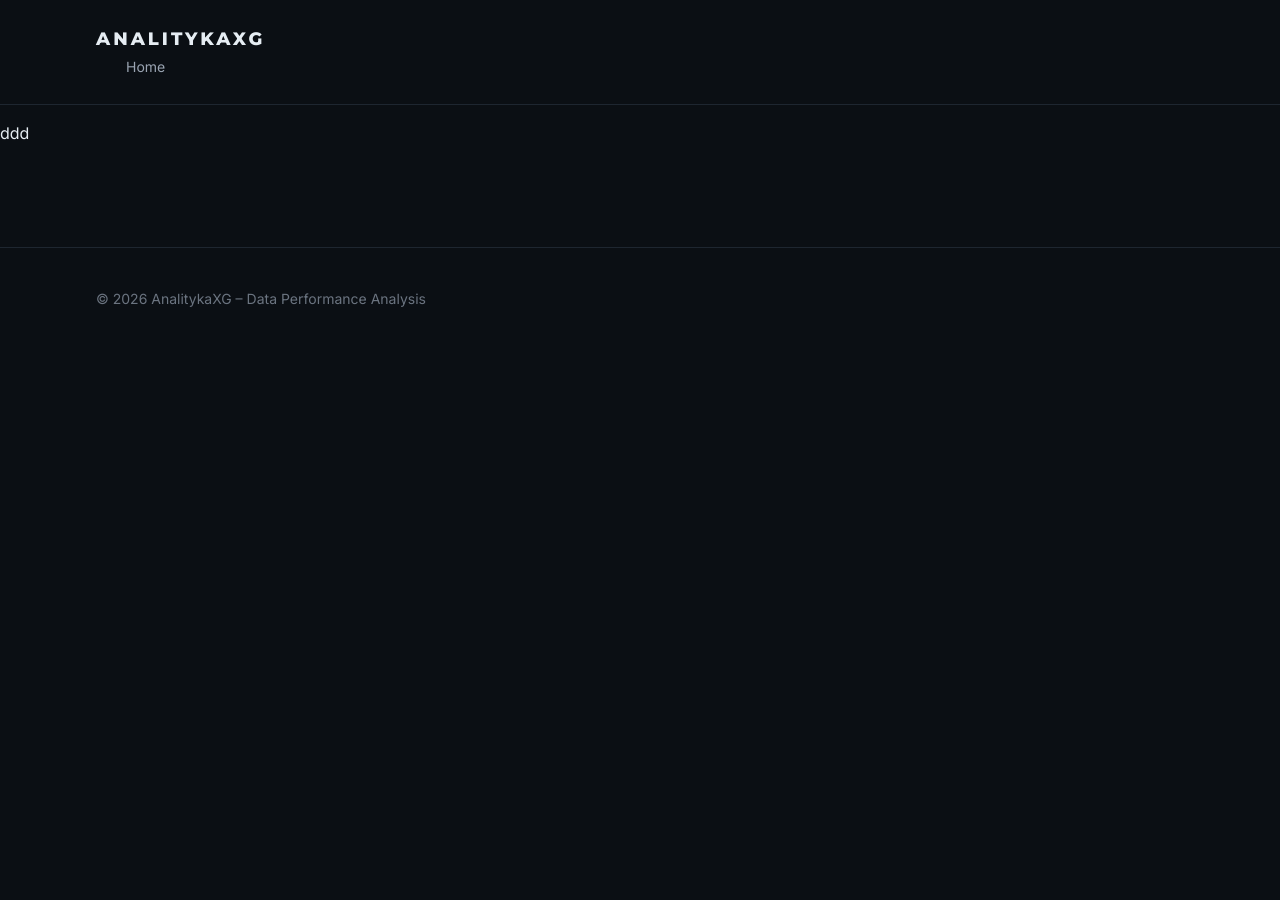
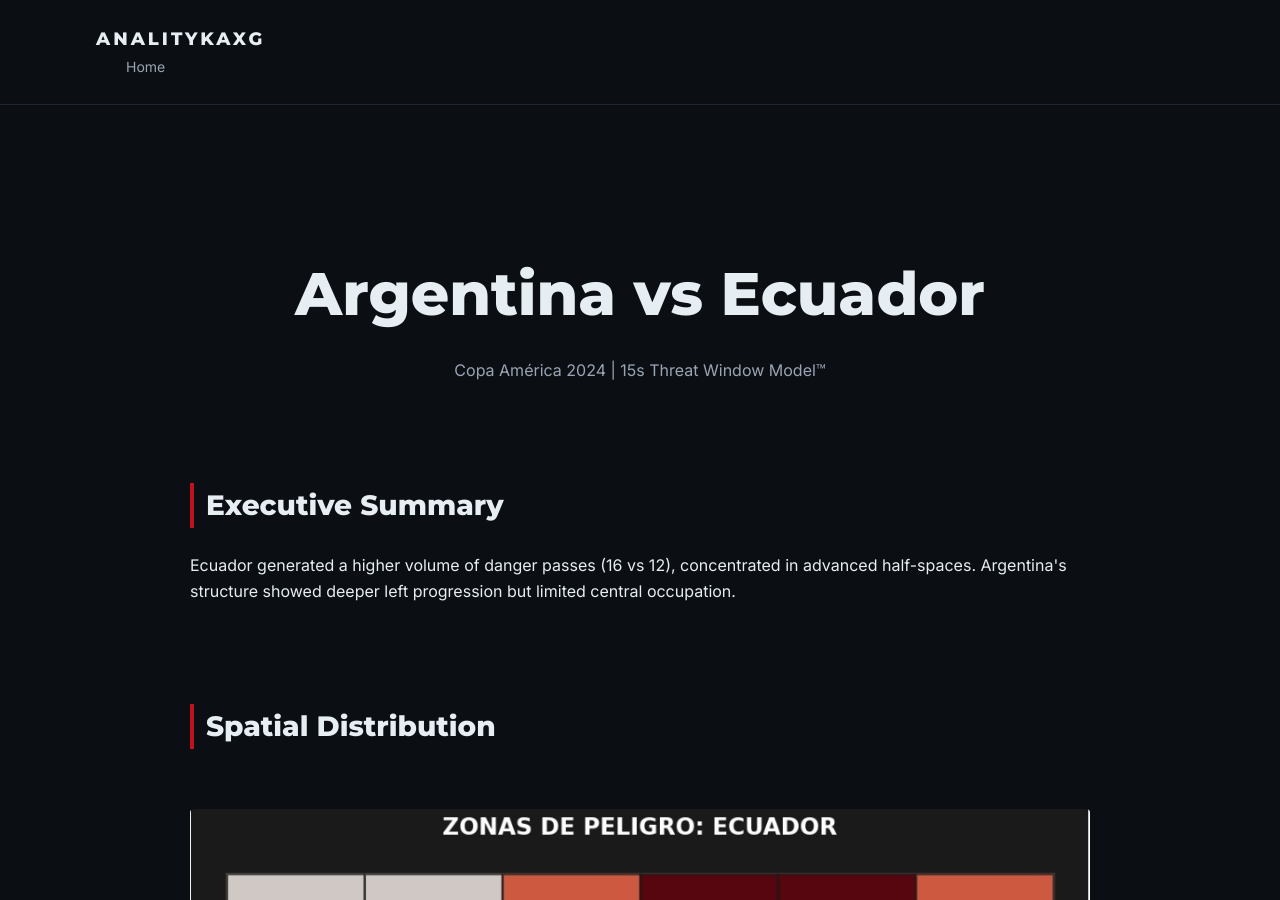
Before and after one commit to Fiallos77/analitykaXG, a Jekyll site: the page built from reports/argentina-ecuador-2024.md, in a window 1280 px wide and 900 px high. Built offline with Jekyll 4.4.1, drawn with Linux system fonts in a browser that asks for light colours; our own code applies the rules of GitHub Pages for plain Markdown files; some of the changed text lies outside the part shown.

Commit message:
Create spatial threat report for Argentina vs Ecuador
Added detailed spatial threat report for Argentina vs Ecuador match, including executive summary and spatial distribution visuals.

```diff
--- a/reports/argentina-ecuador-2024.md
+++ b/reports/argentina-ecuador-2024.md
@@ -1 +1,33 @@
-ddd
+---
+layout: report
+title: Argentina vs Ecuador – Spatial Threat Report
+---
+<div class="report-hero">
+  <h1>Argentina vs Ecuador</h1>
+  <p>Copa América 2024 | 15s Threat Window Model™</p>
+</div>
+
+<div class="report-section">
+  <h2>Executive Summary</h2>
+  <p>
+  Ecuador generated a higher volume of danger passes (16 vs 12),
+  concentrated in advanced half-spaces. Argentina's structure showed
+  deeper left progression but limited central occupation.
+  </p>
+</div>
+
+<div class="report-section">
+  <h2>Spatial Distribution</h2>
+
+  <div class="report-figure">
+    <img src="{{ site.baseurl }}/assets/Ecuador1.jpg">
+  </div>
+
+  <div class="report-figure">
+    <img src="{{ site.baseurl }}/assets/Argentina1.jpg">
+  </div>
+</div>
+
+<div class="report-highlight">
+  Volume does not equate to spatial efficiency.
+</div>
```
